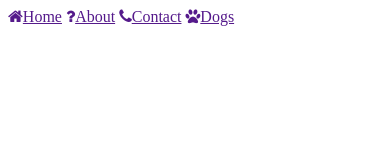
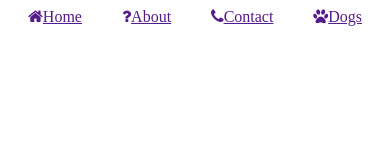
Before and after one commit to matthewfreeman821/navbar, a plain HTML site: page index.html in a window 390 px wide. Drawn offline with Linux system fonts and the light colour scheme.

Commit message:
Styles nav to be a flexbox and adds one media breakpoint

```diff
--- a/styles.css
+++ b/styles.css
@@ -1,2 +1,14 @@
 @import url('https://maxcdn.bootstrapcdn.com/font-awesome/4.7.0/css/font-awesome.min.css');
 @import url('https://fonts.googleapis.com/css?family=Raleway:200');
+
+nav {
+  display: flex;
+  flex-direction: row;
+  justify-content: flex-end;
+}
+
+@media screen and (max-width: 920px) {
+  nav {
+    justify-content: space-around;
+  }
+}
```
